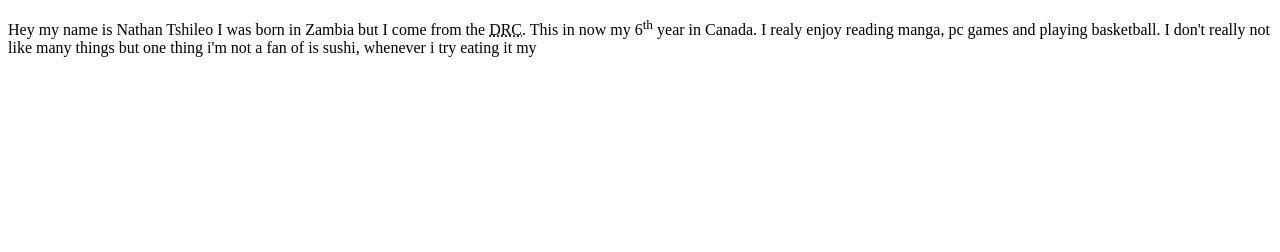
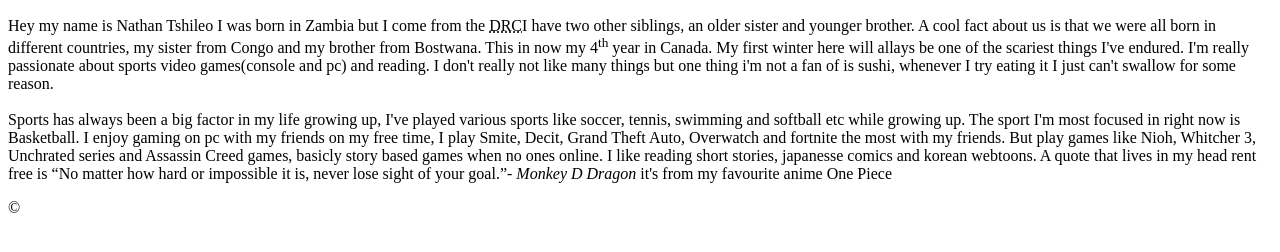
Before and after one commit to Tshileo/Tshileo.github.io, a plain HTML site: page html-assignment/index.html in a window 1280 px wide. Shown: the part 110-362 px from the top of the page. Drawn offline with Linux system fonts and the light colour scheme.

Commit message:
updated html assignment

```diff
--- a/html-assignment/index.html
+++ b/html-assignment/index.html
@@ -4,15 +4,20 @@
     <meta charset="UTF-8">
     <meta http-equiv="X-UA-Compatible" content="IE=edge">
     <meta name="viewport" content="width=device-width, initial-scale=1.0">
-    <title>About Me</title>
+    <title>html-assignment</title>
 </head>
 <body>
     <h1>Nathan Tshileo</h1>
     <article>
         <h2>About Me</h2>
         <p>
-            Hey my name is Nathan Tshileo I was born in Zambia but I come from the <abbr title="Democratic Republic of Congo">DRC</abbr>. This in now my 6<sup>th</sup> year in Canada. I realy enjoy reading manga, pc games and playing basketball. I don't really not like many things but one thing i'm not a fan of is sushi, whenever i try eating it my
+            Hey my name is Nathan Tshileo I was born in Zambia but I come from the <abbr title="Democratic Republic of Congo">DRC</abbr>I have two other siblings, an older sister and younger brother. A cool fact about us is that we were all born in different countries, my sister from Congo and my brother from Bostwana. This in now my 4<sup>th</sup> year in Canada. My first winter here will allays be one of the scariest things I've endured. I'm really passionate about sports video games(console and pc) and reading. I don't really not like many things but one thing i'm not a fan of is sushi, whenever I try eating it I just can't swallow for some reason.
+            <br> <br>
+            Sports has always been a big factor in my life growing up, I've played various sports like soccer, tennis, swimming and softball etc while growing up. The sport I'm most focused in right now is Basketball. I enjoy gaming on pc with my friends on my free time, I play Smite, Decit, Grand Theft Auto, Overwatch and fortnite the most with my friends. But play games like Nioh, Whitcher 3, Unchrated series and Assassin Creed games, basicly story based games when no ones online. I like reading short stories, japanesse comics and korean webtoons. A quote that lives in my head rent free is <q>No matter how hard or impossible it is, never lose sight of your goal.</q><cite><em>- Monkey D Dragon</em></cite> it's from my favourite anime One Piece
         </p>
     </article>
+    <footer>
+        &copy
+    </footer>
 </body>
 </html>
```
